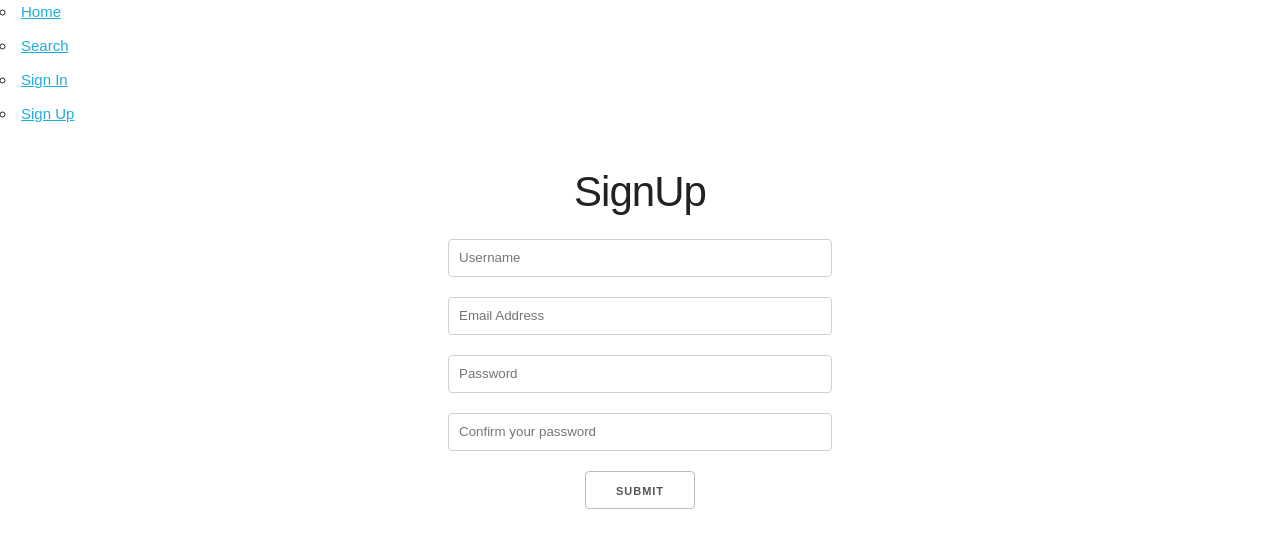
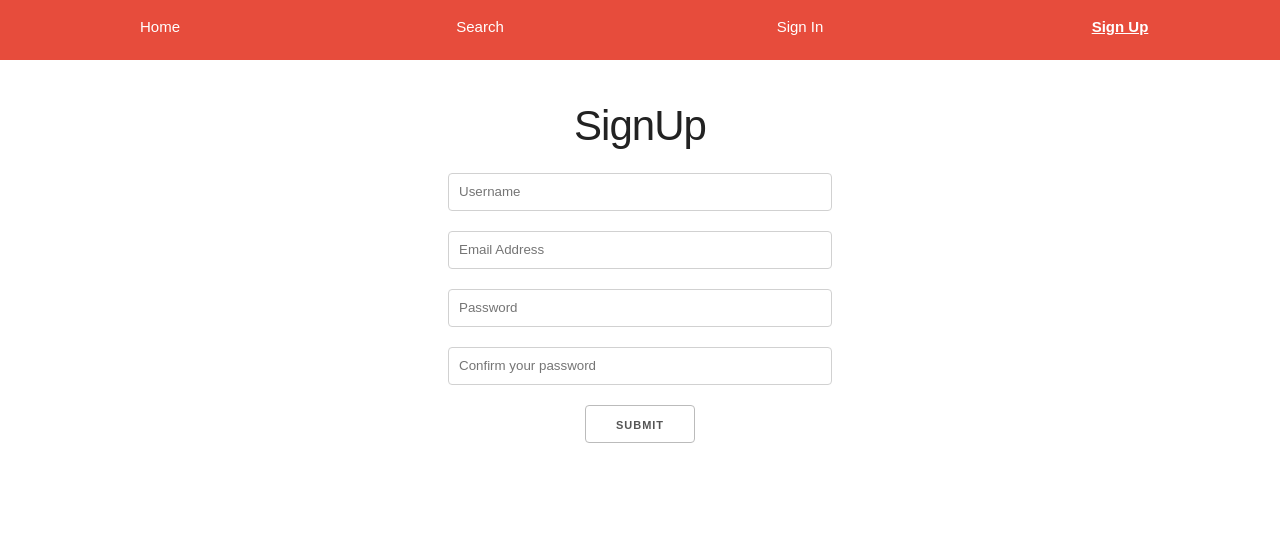
Before and after one commit to frogThanos/react-apollo-client, a React (Create React App) app: page /signup in a window 1280 px wide. Shown: the top 548 px of the page. Built offline with nearby package versions, Linux system fonts and the light colour scheme; no server answers.

Commit message:
styled the navigation

```diff
--- a/src/components/navigation/Navigation.jsx
+++ b/src/components/navigation/Navigation.jsx
@@ -1,37 +1,39 @@
 import React from 'react';
 import { NavLink } from 'react-router-dom';
+import { MainNav, Links, LinkItem } from './styled';
 
+const active = { fontWeight: '800', textDecoration: 'underline' };
 
 const NavBarUnAuth = () => (
-  <ul>
-    <li>
-      <NavLink to="/" exact>
+  <Links>
+    <LinkItem>
+      <NavLink to="/" exact activeStyle={active}>
         Home
       </NavLink>
-    </li>
-    <li>
-      <NavLink to="/search">
+    </LinkItem>
+    <LinkItem>
+      <NavLink to="/search" exact activeStyle={active}>
         Search
       </NavLink>
-    </li>
-    <li>
-      <NavLink to="/signin">
+    </LinkItem>
+    <LinkItem>
+      <NavLink to="/signin" exact activeStyle={active}>
         Sign In
       </NavLink>
-    </li>
-    <li>
-      <NavLink to="/signup">
+    </LinkItem>
+    <LinkItem>
+      <NavLink to="/signup" exact activeStyle={active}>
         Sign Up
       </NavLink>
-    </li>
-  </ul>
+    </LinkItem>
+  </Links>
 );
 
 
 const Navigation = () => (
-  <nav>
+  <MainNav>
     <NavBarUnAuth />
-  </nav>
+  </MainNav>
 );
 
 export default Navigation;
--- /dev/null
+++ b/src/components/navigation/styled.js
@@ -0,0 +1,22 @@
+import styled from 'styled-components';
+
+export const MainNav = styled.nav`
+  background-color: #e74c3c;
+  height: 60px;
+  text-align: center;
+`;
+
+export const Links = styled.ul`
+  list-style: none;
+  display: flex;
+  margin: 0;
+  padding-top: 15px;
+`;
+
+export const LinkItem = styled.li`
+  flex: 1;
+  a {
+    text-decoration: none;
+    color: white;
+  }
+`;
```
